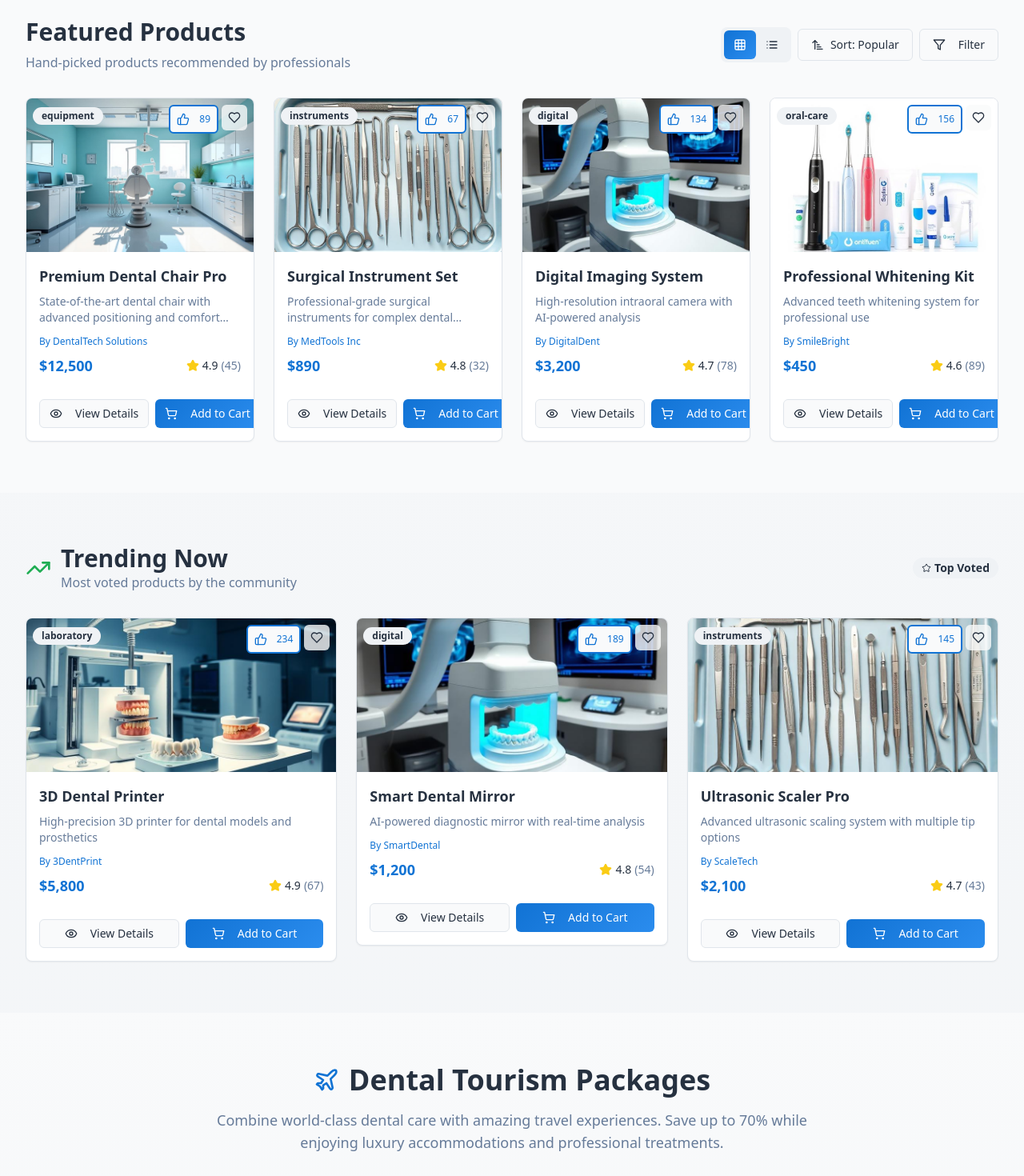
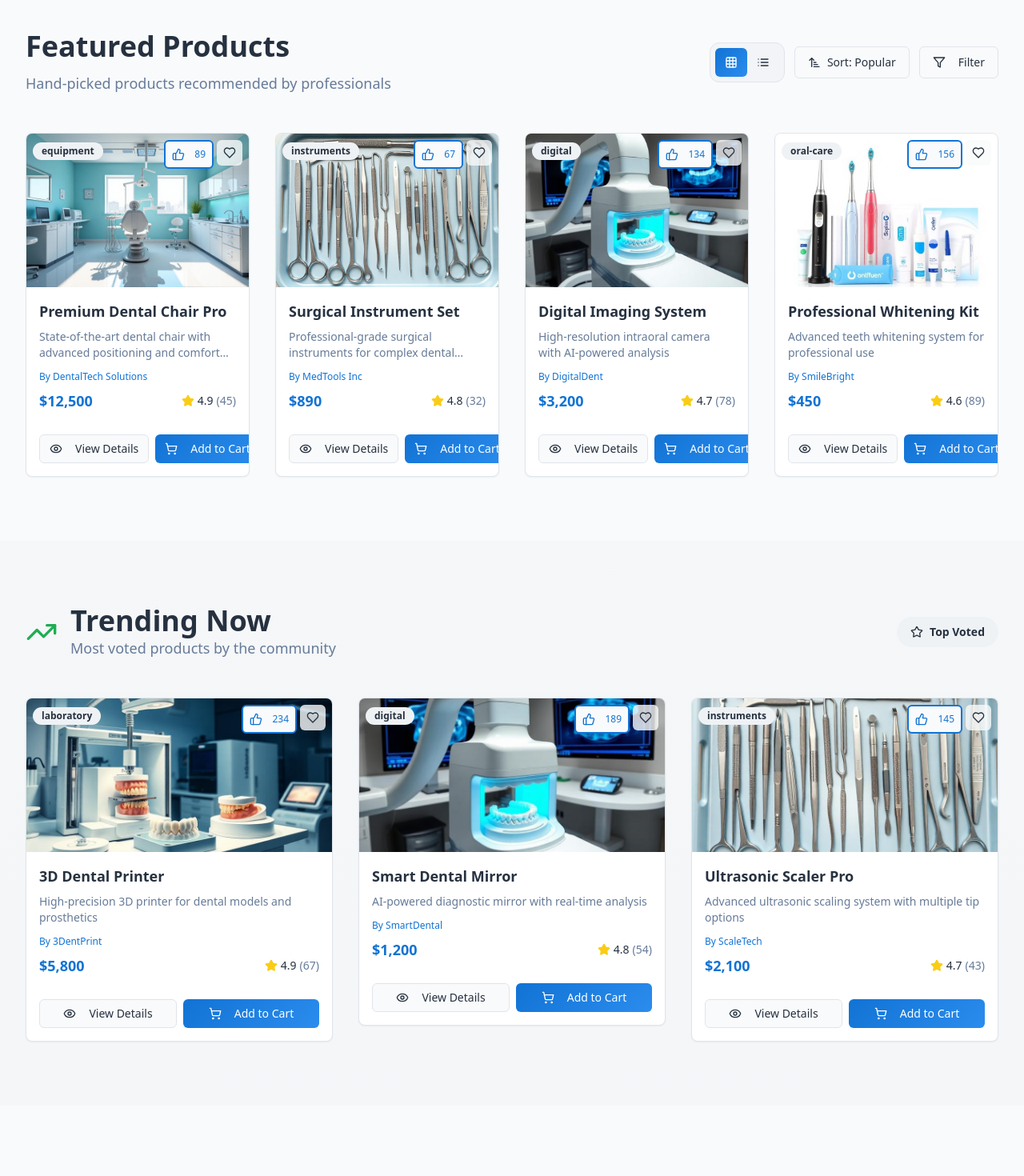
Before and after one commit to wund3run/smile-vote-market, a React (Vite) app: page / in a window 1280 px wide. Shown: the part 1940-3410 px from the top of the page at 80% size. Built offline with nearby package versions, Linux system fonts and the light colour scheme.

Commit message:
Complete UI/UX enhancement: Added accessibility features, animations, and refined spacing
Co-authored-by: ramatarun <221033675+ramatarun@users.noreply.github.com>

```diff
--- a/src/index.css
+++ b/src/index.css
@@ -52,6 +52,10 @@ All colors MUST be HSL.
 
     --transition-smooth: all 0.3s cubic-bezier(0.4, 0, 0.2, 1);
     --transition-bounce: all 0.4s cubic-bezier(0.68, -0.55, 0.265, 1.55);
+
+    /* Focus states for accessibility */
+    --focus-ring: 2px solid hsl(var(--primary));
+    --focus-ring-offset: 2px;
 
     --radius: 0.5rem;
 
@@ -119,4 +123,23 @@ All colors MUST be HSL.
   body {
     @apply bg-background text-foreground;
   }
+
+  /* Enhanced focus states for accessibility */
+  button:focus-visible,
+  input:focus-visible,
+  select:focus-visible,
+  textarea:focus-visible,
+  [role="button"]:focus-visible {
+    outline: var(--focus-ring);
+    outline-offset: var(--focus-ring-offset);
+  }
+
+  /* Smooth transitions for interactive elements */
+  button,
+  input,
+  select,
+  textarea,
+  [role="button"] {
+    transition: var(--transition-smooth);
+  }
 }
--- a/src/pages/Index.tsx
+++ b/src/pages/Index.tsx
@@ -120,25 +120,26 @@ const Index = () => {
       </section>
 
       {/* Featured Products */}
-      <section className="py-16 bg-background">
+      <section className="py-20 bg-background">
         <div className="max-w-7xl mx-auto px-4 sm:px-6 lg:px-8">
-          <div className="flex flex-col lg:flex-row lg:items-center justify-between mb-8 gap-4">
+          <div className="flex flex-col lg:flex-row lg:items-center justify-between mb-12 gap-6">
             <div>
-              <h2 className="text-3xl font-bold text-foreground mb-2">
+              <h2 className="text-3xl lg:text-4xl font-bold text-foreground mb-3">
                 Featured Products
               </h2>
-              <p className="text-muted-foreground">
+              <p className="text-lg text-muted-foreground">
                 Hand-picked products recommended by professionals
               </p>
             </div>
 
-            <div className="flex items-center gap-2">
+            <div className="flex items-center gap-3">
               {/* View Mode Toggle */}
-              <div className="flex bg-muted rounded-lg p-1">
+              <div className="flex bg-muted/70 rounded-xl p-1.5 border">
                 <Button
                   variant={viewMode === 'grid' ? 'default' : 'ghost'}
                   size="sm"
                   onClick={() => setViewMode('grid')}
+                  className="transition-all duration-200"
                 >
                   <Grid3X3 className="h-4 w-4" />
                 </Button>
@@ -146,6 +147,7 @@ const Index = () => {
                   variant={viewMode === 'list' ? 'default' : 'ghost'}
                   size="sm"
                   onClick={() => setViewMode('list')}
+                  className="transition-all duration-200"
                 >
                   <List className="h-4 w-4" />
                 </Button>
@@ -154,7 +156,7 @@ const Index = () => {
               {/* Sort Dropdown */}
               <DropdownMenu>
                 <DropdownMenuTrigger asChild>
-                  <Button variant="outline" className="gap-2">
+                  <Button variant="outline" className="gap-2 hover:shadow-soft transition-all duration-200">
                     <SortAsc className="h-4 w-4" />
                     Sort: {sortBy.charAt(0).toUpperCase() + sortBy.slice(1)}
                   </Button>
@@ -178,6 +180,7 @@ const Index = () => {
               <Button
                 variant="outline"
                 onClick={() => setIsFilterOpen(true)}
+                className="hover:shadow-soft transition-all duration-200"
               >
                 <Filter className="h-4 w-4 mr-2" />
                 Filter
@@ -187,11 +190,11 @@ const Index = () => {
 
           <div className={`${
             viewMode === 'grid'
-              ? 'grid grid-cols-1 md:grid-cols-2 lg:grid-cols-4 gap-6'
-              : 'space-y-4'
+              ? 'grid grid-cols-1 md:grid-cols-2 lg:grid-cols-4 gap-8'
+              : 'space-y-6'
           }`}>
             {featuredProducts.map((product, index) => (
-              <div key={product.id} style={{ animationDelay: `${index * 0.15}s` }} className="animate-fade-in">
+              <div key={product.id} style={{ animationDelay: `${index * 0.1}s` }} className="animate-fade-in">
                 <ProductCard {...product} viewMode={viewMode} />
               </div>
             ))}
@@ -200,27 +203,27 @@ const Index = () => {
       </section>
 
       {/* Trending Section */}
-      <section className="py-16">
+      <section className="py-20">
         <div className="max-w-7xl mx-auto px-4 sm:px-6 lg:px-8">
-          <div className="flex items-center justify-between mb-8">
-            <div className="flex items-center space-x-3">
-              <TrendingUp className="h-8 w-8 text-accent" />
+          <div className="flex items-center justify-between mb-12">
+            <div className="flex items-center space-x-4">
+              <TrendingUp className="h-10 w-10 text-accent" />
               <div>
-                <h2 className="text-3xl font-bold text-foreground">
+                <h2 className="text-3xl lg:text-4xl font-bold text-foreground">
                   Trending Now
                 </h2>
-                <p className="text-muted-foreground">
+                <p className="text-lg text-muted-foreground">
                   Most voted products by the community
                 </p>
               </div>
             </div>
-            <Badge variant="secondary" className="text-sm">
-              <Star className="h-3 w-3 mr-1" />
+            <Badge variant="secondary" className="text-sm px-4 py-2">
+              <Star className="h-4 w-4 mr-2" />
               Top Voted
             </Badge>
           </div>
 
-          <div className="grid grid-cols-1 md:grid-cols-2 lg:grid-cols-3 gap-6">
+          <div className="grid grid-cols-1 md:grid-cols-2 lg:grid-cols-3 gap-8">
             {trendingProducts.map((product, index) => (
               <div key={product.id} style={{ animationDelay: `${index * 0.1}s` }} className="animate-scale-in">
                 <ProductCard {...product} />
@@ -231,21 +234,21 @@ const Index = () => {
       </section>
 
       {/* Dental Tourism Section */}
-      <section className="py-16 bg-gradient-subtle">
+      <section className="py-24 bg-gradient-subtle">
         <div className="max-w-7xl mx-auto px-4 sm:px-6 lg:px-8">
-          <div className="text-center mb-12">
-            <div className="flex items-center justify-center space-x-3 mb-4">
-              <Plane className="h-8 w-8 text-primary" />
-              <h2 className="text-3xl lg:text-4xl font-bold text-foreground">
+          <div className="text-center mb-16">
+            <div className="flex items-center justify-center space-x-4 mb-6">
+              <Plane className="h-10 w-10 text-primary" />
+              <h2 className="text-3xl lg:text-5xl font-bold text-foreground">
                 Dental Tourism Packages
               </h2>
             </div>
-            <p className="text-lg text-muted-foreground max-w-3xl mx-auto">
+            <p className="text-xl text-muted-foreground max-w-4xl mx-auto leading-relaxed">
               Combine world-class dental care with amazing travel experiences. Save up to 70% while enjoying luxury accommodations and professional treatments.
             </p>
           </div>
 
-          <div className="grid grid-cols-1 md:grid-cols-2 xl:grid-cols-3 gap-6">
+          <div className="grid grid-cols-1 md:grid-cols-2 xl:grid-cols-3 gap-8">
             {tourismPackages.map((pkg, index) => (
               <div key={pkg.id} style={{ animationDelay: `${index * 0.1}s` }} className="animate-fade-in">
                 <TourismPackageCard {...pkg} />
@@ -253,8 +256,8 @@ const Index = () => {
             ))}
           </div>
 
-          <div className="text-center mt-12">
-            <Button variant="outline" size="lg" className="text-lg px-8 py-3">
+          <div className="text-center mt-16">
+            <Button variant="outline" size="lg" className="text-lg px-10 py-4 hover:shadow-medium transition-all duration-300 hover:scale-105">
               View All Tourism Packages
               <ArrowRight className="h-5 w-5 ml-2" />
             </Button>
@@ -263,24 +266,39 @@ const Index = () => {
       </section>
 
       {/* CTA Section */}
-      <section className="py-20 bg-gradient-accent text-accent-foreground">
-        <div className="max-w-4xl mx-auto text-center px-4 sm:px-6 lg:px-8">
-          <h2 className="text-3xl lg:text-4xl font-bold mb-6">
+      <section className="py-24 bg-gradient-accent text-accent-foreground relative overflow-hidden">
+        {/* Background Pattern */}
+        <div className="absolute inset-0 opacity-10">
+          <div className="absolute inset-0 bg-gradient-to-br from-white/5 to-transparent"></div>
+        </div>
+
+        <div className="relative max-w-4xl mx-auto text-center px-4 sm:px-6 lg:px-8">
+          <h2 className="text-3xl lg:text-5xl font-bold mb-8">
             Can't Find What You Need?
           </h2>
-          <p className="text-lg mb-8 opacity-90">
+          <p className="text-xl mb-12 opacity-95 max-w-2xl mx-auto leading-relaxed">
             Submit a request and let our community of suppliers find the perfect solution for you.
             The more votes your request gets, the higher priority it receives!
           </p>
+          <div className="flex flex-col sm:flex-row gap-6 justify-center">
             <Button
               variant="secondary"
               size="lg"
               onClick={() => setIsRequestFormOpen(true)}
-            className="text-lg px-8 py-3"
+              className="text-lg px-10 py-4 bg-white text-accent hover:bg-white/90 transition-all duration-300 hover:scale-105 shadow-lg hover:shadow-xl"
             >
               <Plus className="h-5 w-5 mr-2" />
               Submit Request
             </Button>
+            <Button
+              variant="outline"
+              size="lg"
+              className="text-lg px-10 py-4 border-white/30 text-white hover:bg-white/10 transition-all duration-300 hover:scale-105"
+            >
+              Browse All Products
+              <ArrowRight className="h-5 w-5 ml-2" />
+            </Button>
+          </div>
         </div>
       </section>
 
--- a/tailwind.config.ts
+++ b/tailwind.config.ts
@@ -131,6 +131,22 @@ export default {
 						transform: 'translateY(0)',
 						opacity: '1'
 					}
+				},
+				'pulse-soft': {
+					'0%, 100%': {
+						opacity: '1'
+					},
+					'50%': {
+						opacity: '0.7'
+					}
+				},
+				'shimmer': {
+					'0%': {
+						backgroundPosition: '-200px 0'
+					},
+					'100%': {
+						backgroundPosition: 'calc(200px + 100%) 0'
+					}
 				}
 			},
 			animation: {
@@ -138,7 +154,9 @@ export default {
 				'accordion-up': 'accordion-up 0.2s ease-out',
 				'fade-in': 'fade-in 0.3s ease-out',
 				'scale-in': 'scale-in 0.2s ease-out',
-				'slide-up': 'slide-up 0.4s ease-out'
+				'slide-up': 'slide-up 0.4s ease-out',
+				'pulse-soft': 'pulse-soft 2s ease-in-out infinite',
+				'shimmer': 'shimmer 2s infinite linear'
 			}
 		}
 	},
```
Lines whose indentation alone changed are shown as unchanged.
